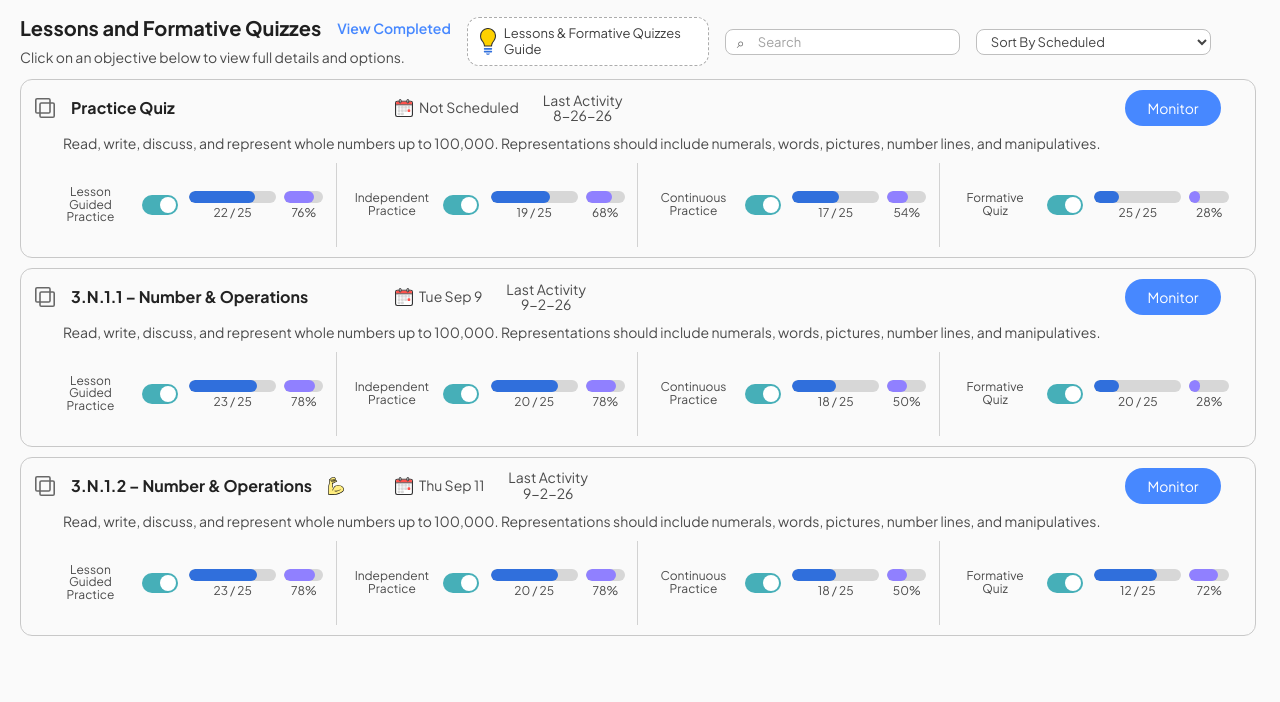
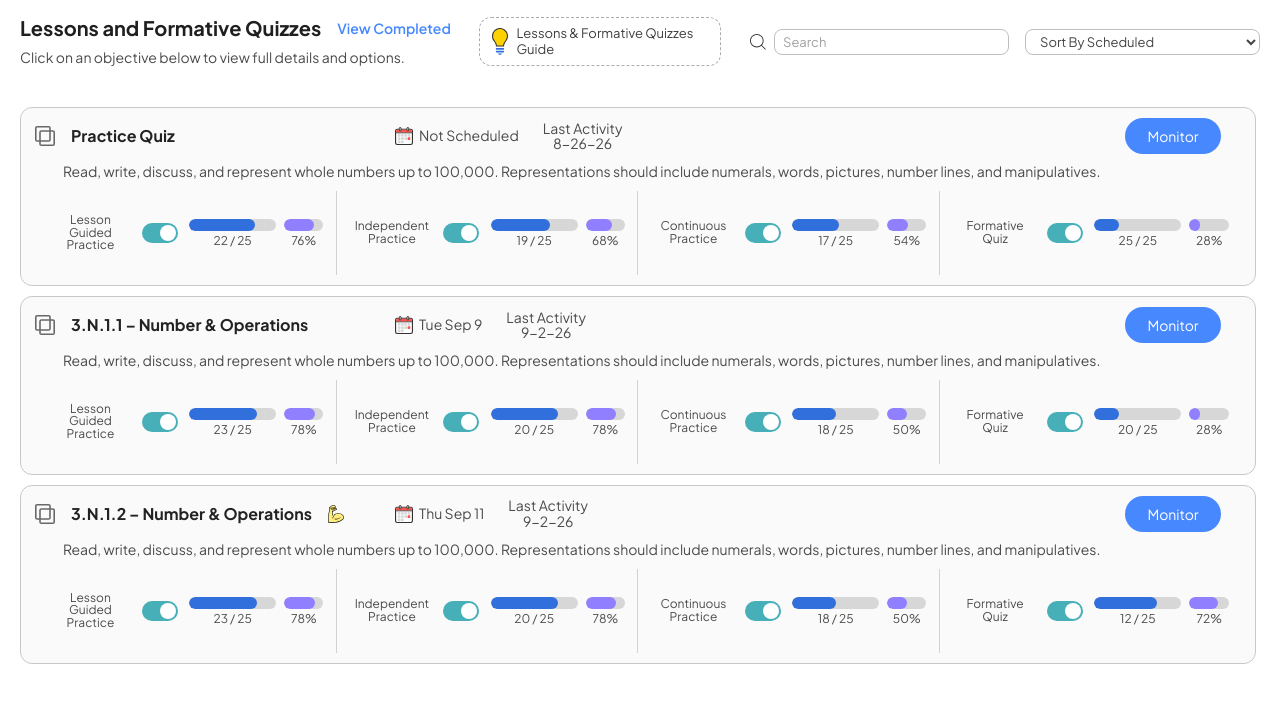
Before and after one commit to umairx97/assessment-ui, a Next.js app: page / in a window 1280 px wide. Shown: the top 702 px of the page. Built offline with nearby package versions, Linux system fonts and the light colour scheme.

Commit message:
feat: update styling

```diff
--- a/app/globals.css
+++ b/app/globals.css
@@ -31,6 +31,7 @@
   --text-label--line-height: 1rem;
   --spacing-control-h: 1.625rem;
   --spacing-control-w: 14.6875rem;
+  --spacing-list-max-h: calc(100vh - 15rem);
   --font-sans: var(--font-plus-jakarta-sans);
 }
 
--- a/app/page.tsx
+++ b/app/page.tsx
@@ -368,12 +368,12 @@ export default function Home() {
 
   return (
     <main
-      className="min-h-screen px-5 py-4"
+      className="min-h-screen px-5 py-4 bg-white!"
       style={{ backgroundColor: colors.secondary.gray }}
     >
-      <section className="mx-auto max-w-7xl">
-        <header className="mb-3 grid grid-cols-[1fr_auto_auto] items-center gap-3 max-xl:grid-cols-1">
-          <div className="flex items-center gap-4">
+      <section className="mx-auto max-w-7xl bg-white">
+        <header className="mb-3 grid grid-cols-[1fr_auto_auto] items-center max-xl:grid-cols-1">
+          <div className="flex items-center justify-between gap-4">
             <div>
               <div className="flex gap-4 items-center">
                 <h1 className="text-xl leading-[1.15] font-bold">
@@ -402,19 +402,26 @@ export default function Home() {
             </button>
 
             <div className="gap-4 flex items-end">
-              <label className="relative" htmlFor="search-assessment">
+              <label
+                className="relative flex gap-2"
+                htmlFor="search-assessment"
+              >
+                <Image
+                  src="/icons/search.svg"
+                  alt="Search"
+                  width={16}
+                  height={16}
+                />
                 <span
                   aria-hidden
                   className="text-search-icon text-body absolute top-1/2 left-3 -translate-y-1/2"
-                >
-                  ⌕
-                </span>
+                ></span>
                 <input
                   id="search-assessment"
                   value={query}
                   onChange={(event) => setQuery(event.target.value)}
                   placeholder="Search"
-                  className="border-field-border text-field-text text-label h-control-h w-control-w rounded-lg border bg-white pr-3.5 pl-8"
+                  className="border-field-border text-field-text text-label h-control-h w-control-w rounded-lg border bg-white pr-3.5 pl-2"
                 />
               </label>
 
@@ -438,7 +445,7 @@ export default function Home() {
 
         <div className="relative">
           <div
-            className="grid max-h-[calc(100vh-15rem)] gap-2.5 overflow-y-auto pr-1"
+            className="mt-10 grid max-h-list-max-h gap-2.5 overflow-y-auto pr-1"
             role="list"
             aria-live="polite"
           >
```
Also changed, not shown: public/icons/search.svg (added).
